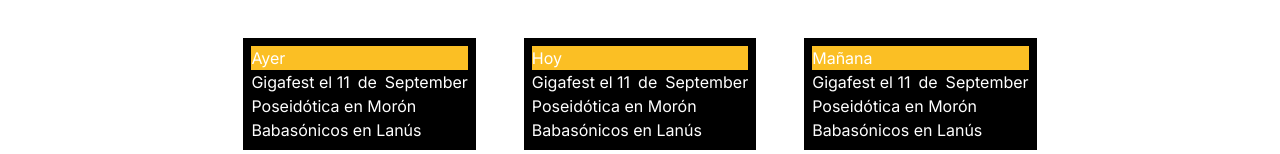
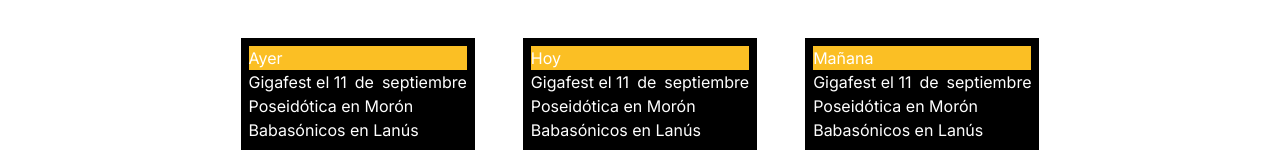
Before and after one commit to Firet/band-gig-finder, a Next.js app in the folder frontend/: page / in a window 1280 px wide. Shown: the part 1010-1164 px from the top of the page. Built offline with nearby package versions, Linux system fonts and the light colour scheme; no server answers.

Commit message:
Fix 'november' and 'noviembre' not matching server-rendered text

```diff
--- a/frontend/src/components/molecules/Gig-Concert-Board/GigConcertBoard.tsx
+++ b/frontend/src/components/molecules/Gig-Concert-Board/GigConcertBoard.tsx
@@ -16,7 +16,7 @@
             <section className="bg-black p-2 mx-6">
                 <h1 className="bg-amber-400">{dateTitle}</h1>
                 <h2> {gigEvents[0].title} el {gigEvents[0].event_date.getDate()}
-                    &ensp;de&ensp;{gigEvents[0].event_date.toLocaleDateString('default', { month: 'long' })}</h2>
+                    &ensp;de&ensp;{gigEvents[0].event_date.toLocaleDateString('es-ES', { month: 'long' })}</h2>
                 <h2>Poseidótica en Morón</h2>
                 <h2>Babasónicos en Lanús</h2>
             </section>
```
